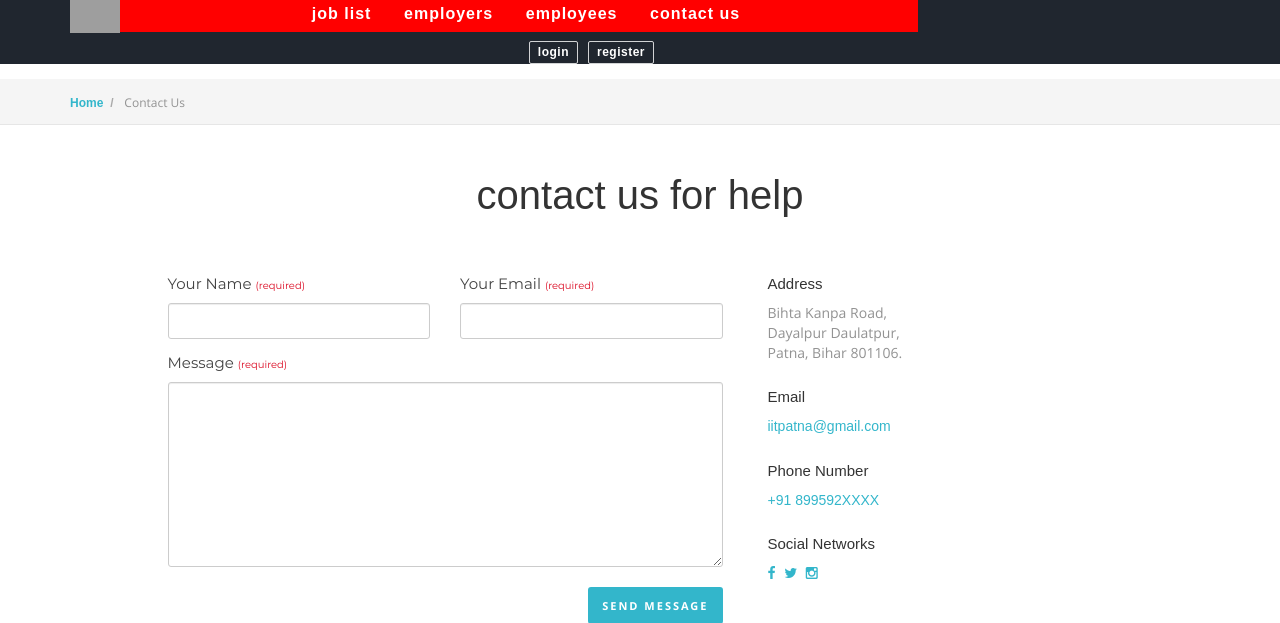
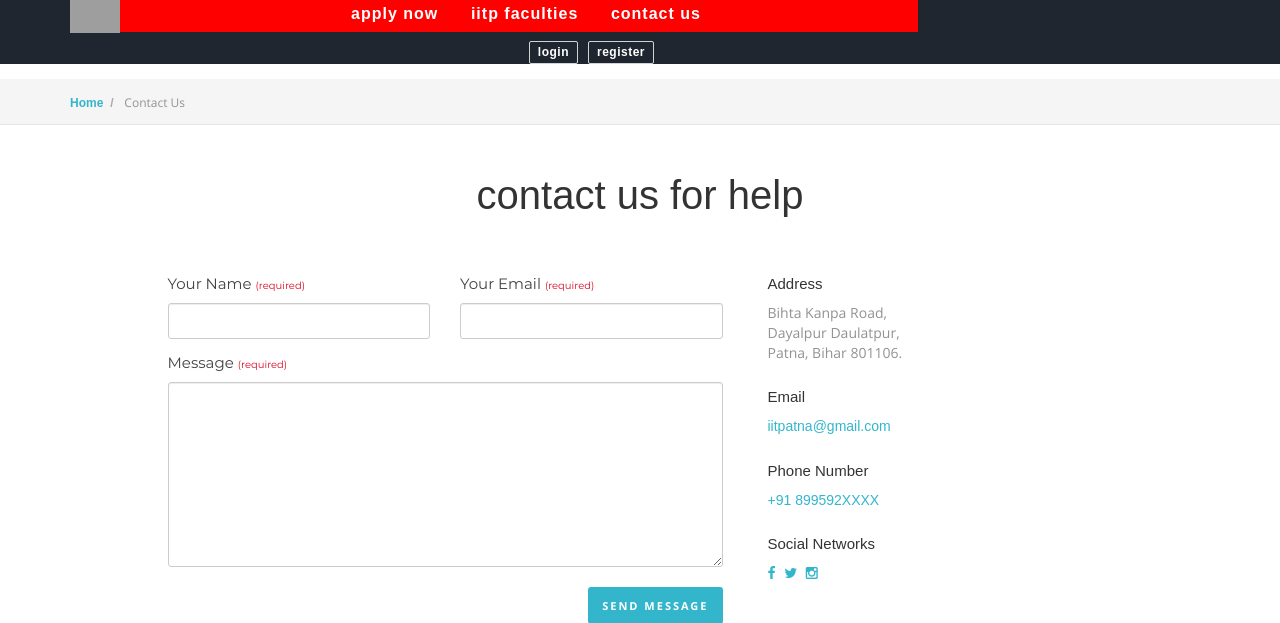
Before and after one commit to Sravanthi-IITP/OnlineJobPortal, a PHP site: page /phpmail/contact.php in a window 1280 px wide. Shown: the top 623 px of the page. Run offline with PHP 8.4, Linux system fonts and the light colour scheme; some libraries are stand-ins or nearby versions; some web fonts are replaced; grey boxes are pictures that could not be loaded.

Commit message:
Update contact.php is updated

```diff
--- a/System/contact.php
+++ b/System/contact.php
@@ -68,17 +68,13 @@ include 'constants/check-login.php';
 					<div id="navbar" class="navbar-nav-wrapper navbar-arrow">
 
 						<ul class="nav navbar-nav" id="responsive-menu">
-							<li>
-								<a href="job-list.php">Job List</a>
+						<li>
+								<a href="job-list.php">Apply Now</a>
 
 							</li>
 
 							<li>
-								<a href="employers.php">Employers</a>
-							</li>
-
-							<li>
-								<a href="employees.php">Employees</a>
+								<a href="employers.php">IITP Faculties</a>
 							</li>
 
 							<li>
```
